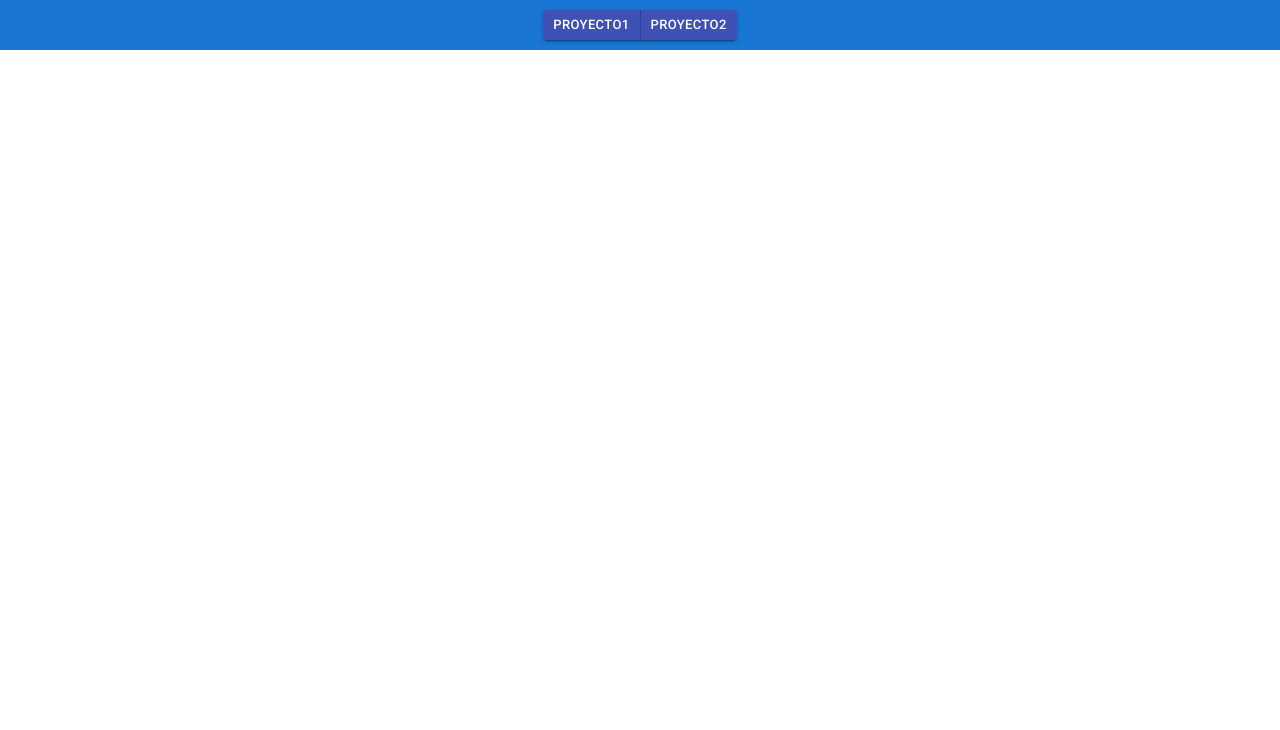
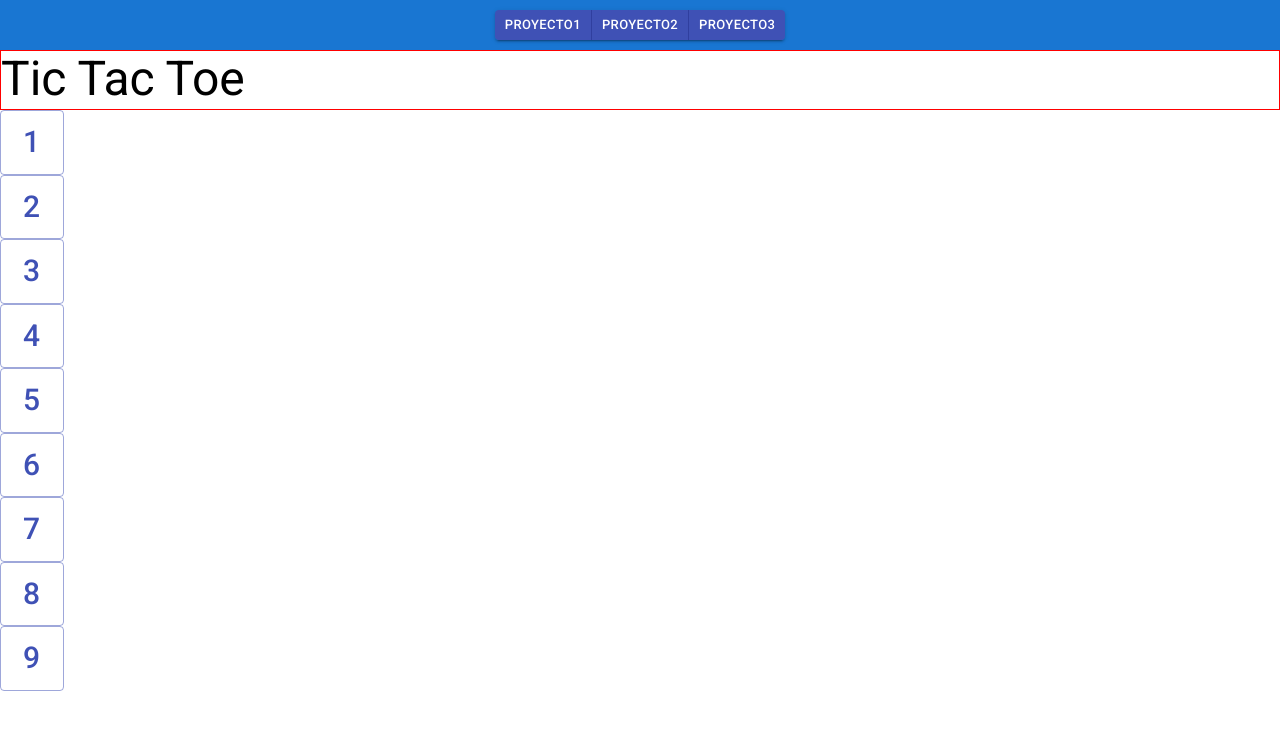
Before and after one commit to rineliniguezsosa/Practicando-react, a React (Create React App) app: page /Proyecto3 in a window 1280 px wide. Shown: the top 730 px of the page. Built offline with nearby package versions, Linux system fonts and the light colour scheme.

Commit message:
fase 1 tictactoe

```diff
--- a/src/App.js
+++ b/src/App.js
@@ -1,7 +1,7 @@
-
 import Nav from './Componentes/Nav'
 import Proyecto1 from './Componentes/Proyecto1'
 import Proyecto2 from './Componentes/Proyecto2'
+import Proyecto3 from './Componentes/Proyecto3'
 import { BrowserRouter as Router, Route } from 'react-router-dom'
 import Box from '@material-ui/core/Box'
 
@@ -14,6 +14,7 @@ function App() {
       <Nav></Nav>
         <Route exact path="/" component={Proyecto1}></Route>
         <Route exact path="/Proyecto2" component={Proyecto2}></Route>
+        <Route exact path="/Proyecto3" component={Proyecto3}></Route>
       </Router>
     </Box>
   )
--- /dev/null
+++ b/src/Componentes/Componentesp3/Board.js
@@ -0,0 +1,21 @@
+import React from 'react'
+import Square from './Square'
+
+function Board(props) {
+    const { onClick } = props
+    return (
+        <div>
+            <Square value={1} onClick={()=> onClick("nd") }></Square>
+            <Square value={2} onClick={()=> onClick("nd") }></Square>
+            <Square value={3} onClick={()=> onClick("nd") }></Square>
+            <Square value={4} onClick={()=> onClick("nd") }></Square>
+            <Square value={5} onClick={()=> onClick("nd") }></Square>
+            <Square value={6} onClick={()=> onClick("nd") }></Square>
+            <Square value={7} onClick={()=> onClick("nd") }></Square>
+            <Square value={8} onClick={()=> onClick("nd") }></Square>
+            <Square value={9} onClick={()=> onClick("nd") }></Square>
+        </div>
+    )
+}
+
+export default Board
--- /dev/null
+++ b/src/Componentes/Componentesp3/Square.js
@@ -0,0 +1,26 @@
+import React from 'react'
+import Button from '@material-ui/core/Button'
+import { withStyles } from '@material-ui/core/styles';
+
+const useStyles = () => ({
+    sqr:{
+        fontSize:"30px",
+    },
+    direction:{
+        display:"flex",
+        flexDirection:"row",
+    },
+})
+
+function Square(props) {
+    const { classes,value,onClick } = props
+    return (
+        <div className={classes.direction} style={{width:"100%"}}>
+            <Button className={classes.sqr} onClick={onClick} variant="outlined" color="primary">
+              {value}
+            </Button>
+        </div>
+    )
+}
+
+export default withStyles(useStyles)(Square)
--- /dev/null
+++ b/src/Componentes/Componentesp3/Titulo.js
@@ -0,0 +1,13 @@
+import React from 'react'
+import Grid from '@material-ui/core/Grid'
+import Typography from '@material-ui/core/Typography'
+
+function Titulo() {
+    return (
+        <Grid container style={{width:"100%",height:"60px",border:"1px red solid",textAlign:"center"}}>
+            <Typography variant="h3" color="initial">Tic Tac Toe</Typography>
+        </Grid>
+    )
+}
+
+export default Titulo
--- a/src/Componentes/Nav.js
+++ b/src/Componentes/Nav.js
@@ -9,7 +9,6 @@ const useStyles = () => ({
     root:{
       maxWidth:"100%",
       height:"50px",
-      // border:"1px #E0E0E0 solid",
       display:"flex",
       flexDirection:"row",
       justifyContent:"center",
@@ -29,6 +28,7 @@ function Nav(props) {
                 <ButtonGroup className={classes.res} size="small" variant="contained" color="primary">
                   <Button component={RouterLink} to="/" >Proyecto1</Button>
                   <Button component={RouterLink} to="/Proyecto2">Proyecto2</Button>
+                  <Button component={RouterLink} to="/Proyecto3">Proyecto3</Button>
                 </ButtonGroup>
             </Grid>
 
--- /dev/null
+++ b/src/Componentes/Proyecto3.js
@@ -0,0 +1,23 @@
+import React, { Component } from 'react';
+import Titulo from './Componentesp3/Titulo'
+import Board from './Componentesp3/Board'
+
+class Proyecto3 extends Component {
+    constructor(props) {
+        super(props);
+        this.state = {  }
+    }
+    handleClick = () =>{
+        console.log("hdbhfb");
+    }
+    render() {
+        return (
+            <div>
+                <Titulo></Titulo>
+                <Board onClick={this.handleClick}></Board>
+            </div>
+         );
+    }
+}
+
+export default Proyecto3;
--- /dev/null
+++ b/src/Styleproyecto3/Style.js
@@ -0,0 +1,6 @@
+
+export const useStyles = () =>({
+    sqr:{
+        backgroundColor:"lightblue",
+    },
+})
--- a/src/style-guide.md
+++ /dev/null
@@ -1,57 +0,0 @@
-# Front-end Style Guide
-
-## Layout
-
-The designs were created to the following widths:
-
-- Mobile: 375px
-- Desktop: 1440px
-
-## Colors
-
-### Primary
-
-- Lime Green: hsl(163, 72%, 41%)
-- Bright Red: hsl(356, 69%, 56%)
-
-- Facebook: hsl(208, 92%, 53%)
-- Twitter: hsl(203, 89%, 53%)
-- Instagram: linear gradient hsl(37, 97%, 70%) to hsl(329, 70%, 58%)
-- YouTube: hsl(348, 97%, 39%)
-
-#### Dark Theme
-
-- Toggle: linear gradient hsl(210, 78%, 56%) to hsl(146, 68%, 55%)
-
-#### Light Theme
-
-- Toggle: hsl(230, 22%, 74%)
-
-### Neutral
-
-#### Dark Theme
-
-- Very Dark Blue (BG): hsl(230, 17%, 14%)
-- Very Dark Blue (Top BG Pattern): hsl(232, 19%, 15%)
-- Dark Desaturated Blue (Card BG): hsl(228, 28%, 20%) //numeros
-- Desaturated Blue (Text): hsl(228, 34%, 66%)
-- White (Text): hsl(0, 0%, 100%)
-
-#### Light Theme
-
-- White (BG): hsl(0, 0%, 100%)
-- Very Pale Blue (Top BG Pattern): hsl(225, 100%, 98%)
-- Light Grayish Blue (Card BG): hsl(227, 47%, 96%)
-- Dark Grayish Blue (Text): hsl(228, 12%, 44%)
-- Very Dark Blue (Text): hsl(230, 17%, 14%)
-
-## Typography
-
-### Body Copy
-
-- Font size (Overview Card Headings): 14px
-
-### Font
-
-- Family: [Inter](https://fonts.google.com/specimen/Inter)
-- Weights: 400, 700
```
